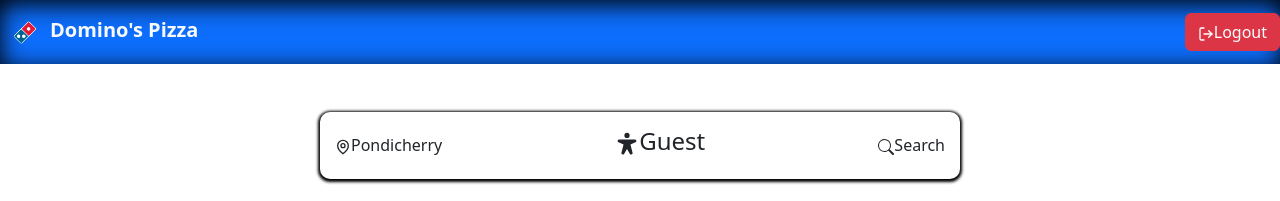
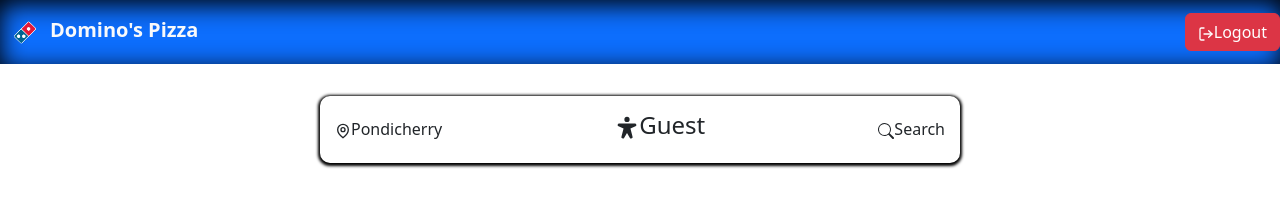
Before and after one commit to Eshak-ali/DominosSampleProject, a React (Create React App) app in the folder front-end/: page /user in a window 1280 px wide. Shown: the top 201 px of the page. Built offline with nearby package versions, Linux system fonts and the light colour scheme; the HTML template or start-up script is replaced by a standard one.

Commit message:
dashboard

```diff
--- a/front-end/src/user/Homepage/Dashboard.js
+++ b/front-end/src/user/Homepage/Dashboard.js
@@ -59,8 +59,8 @@
 
   return (
     <div className=" dashboard">
-      <div className="col-11  col-md-6  d-md-flex mx-auto mt-5 pt-3">
-        <div className="list col-12 mt-5 ">
+      <div className="col-11  col-md-6  d-md-flex mx-auto mt-5">
+        <div className="list col-12 mt-5">
           <span>
             <GrLocation />
             Pondicherry
```
